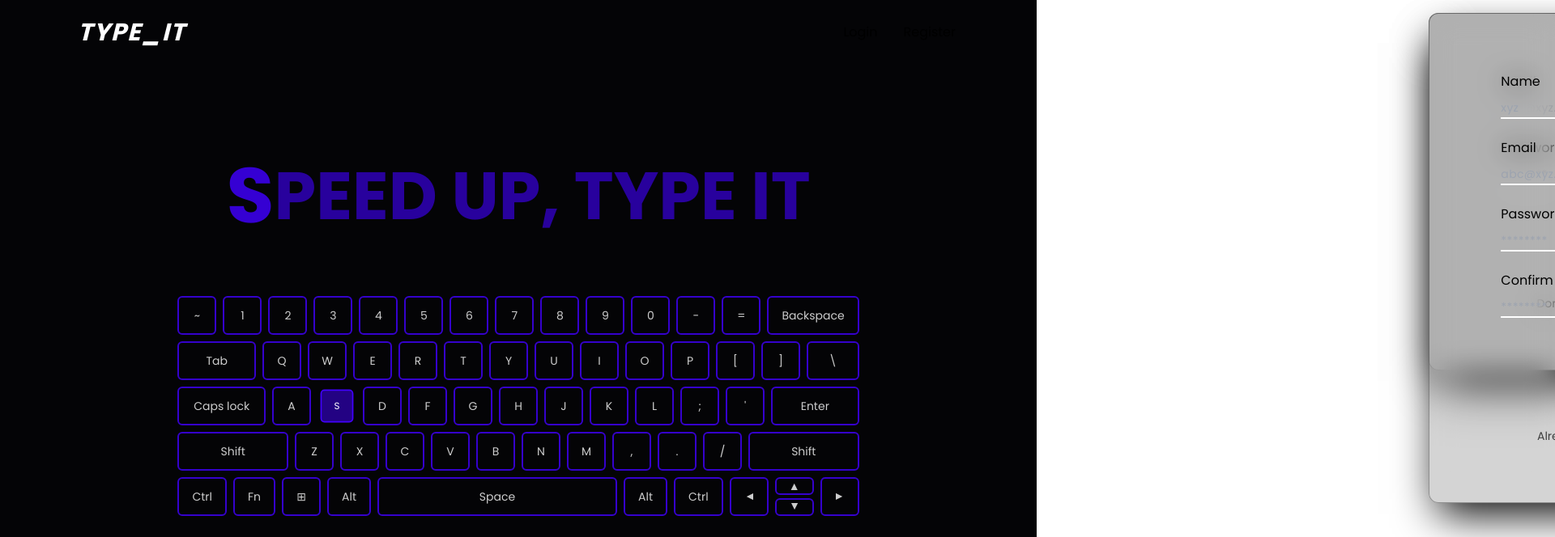
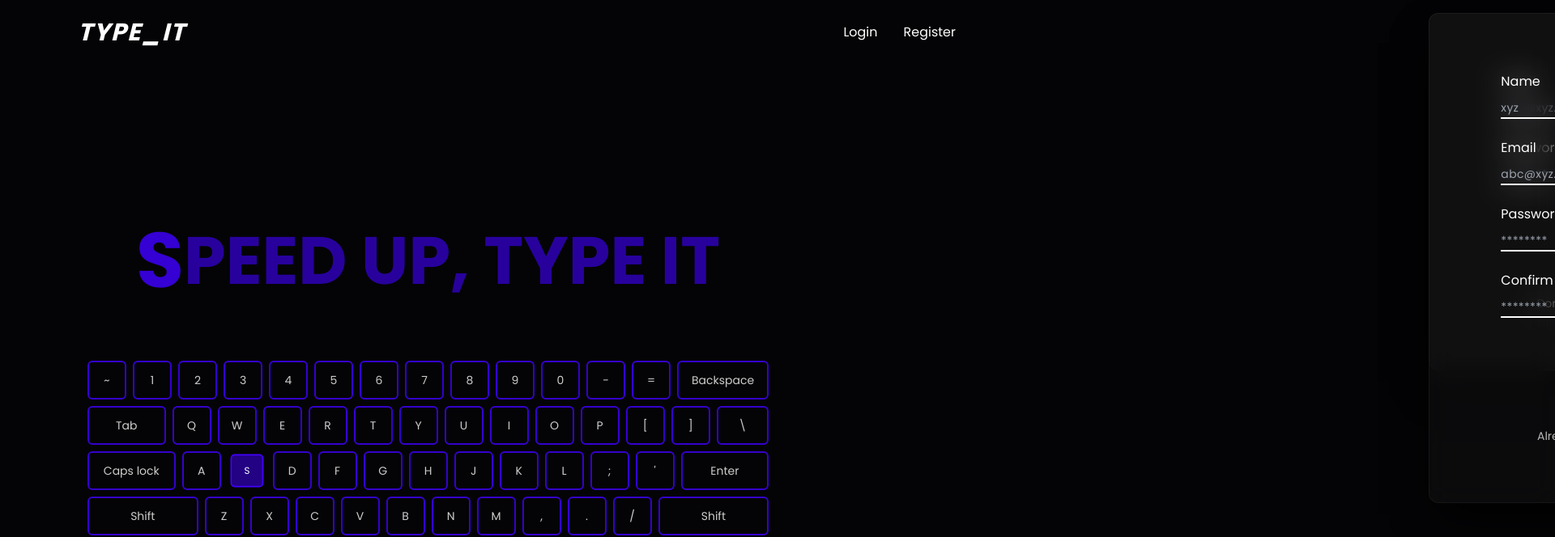
Before and after one commit to abdulhaseeb2115/type-it, a Next.js app: page / in a window 1280 px wide. Shown: the top 664 px of the page at 81% size, 1920 px wide, since content can reach past the window. Built offline with nearby package versions, Linux system fonts and the light colour scheme.

Commit message:
update layouts

```diff
--- a/src/app/layout.tsx
+++ b/src/app/layout.tsx
@@ -1,4 +1,5 @@
 import type { Metadata } from "next";
+import { twMerge } from "tailwind-merge";
 import { Poppins } from "next/font/google";
 import "./globals.css";
 // components
@@ -21,7 +22,12 @@ export default function RootLayout({
 }) {
 	return (
 		<html lang="en">
-			<body className={font.className}>
+			<body
+				className={twMerge(
+					font.className,
+					"flex flex-col min-h-screen bg-dark-2 text-white overflow-x-hidden"
+				)}
+			>
 				<Header />
 				{children}
 			</body>
--- a/src/components/layouts/Page.tsx
+++ b/src/components/layouts/Page.tsx
@@ -8,7 +8,7 @@ type Props = {
 } & HTMLProps<HTMLElement>;
 
 const pageStyles = {
-	page: "bg-dark-2",
+	page: "flex-1 flex",
 };
 
 //----------------------------------------------
--- a/src/components/layouts/Section.tsx
+++ b/src/components/layouts/Section.tsx
@@ -11,10 +11,7 @@ type Props = {
 const Section = ({ children, className, ...props }: Props) => {
 	return (
 		<section
-			className={twMerge(
-				"p-6 max-xl:!pt-20 md:p-10 lg:p-20 xl:p-24",
-				className
-			)}
+			className={twMerge("p-6 md:py-8 md:px-10 lg:px-20 xl:px-24 ", className)}
 			{...props}
 		>
 			{children}
--- a/src/sections/Header.tsx
+++ b/src/sections/Header.tsx
@@ -24,7 +24,7 @@ import RegisterForm from "./auth/RegisterForm";
 //----------------------------------------------
 
 const headerStyles = {
-	nav: "fixed top-0 left-0 h-16 xl:h-20 max-h-20 w-full z-50",
+	nav: "h-16 xl:h-20 max-h-20 w-full z-50",
 	container: "relative !py-0 h-full w-full flex items-center justify-between",
 	link: "text-sm md:text-base py-2 mx-1 hover:scale-110",
 	active: "border-b border-white",
```
